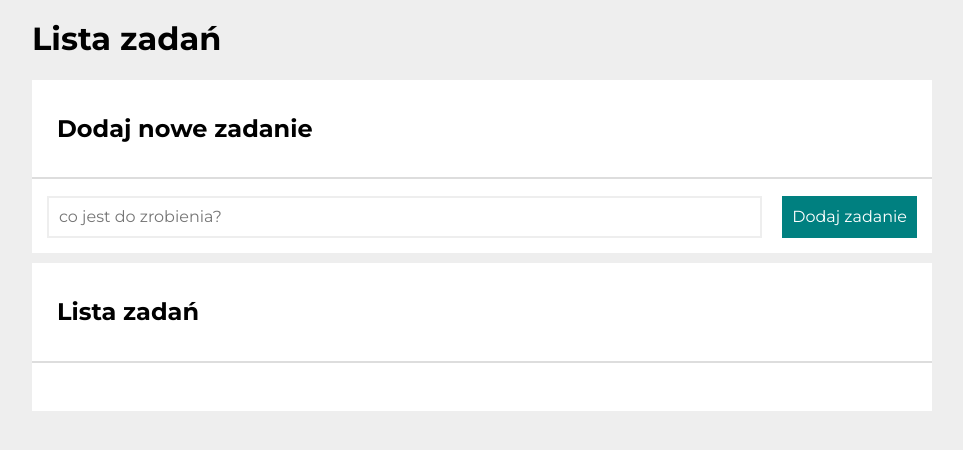
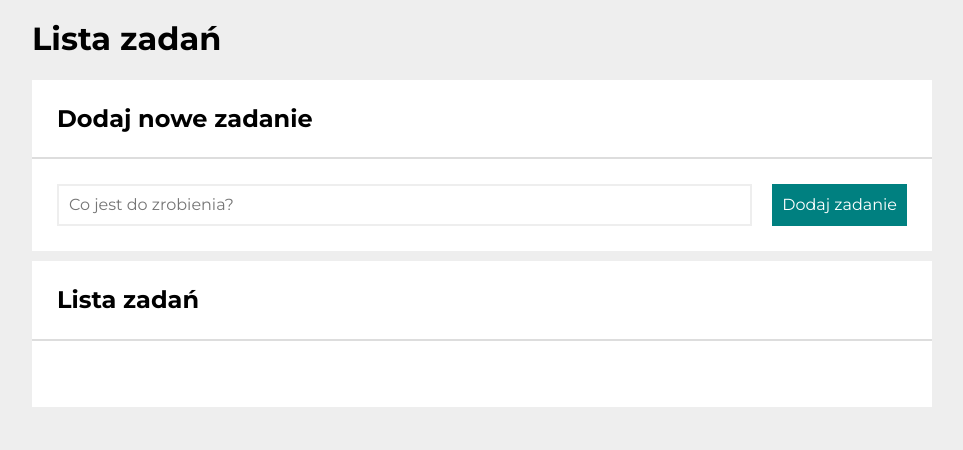
Before and after one commit to Patryk-Majchrzak/to-do_list, a plain HTML site: page index.html in a window 1280 px wide. Shown: the whole page, without its empty margins (158-1121 px from the left). Drawn offline with nearby package versions, Linux system fonts and the light colour scheme.

Commit message:
removing white space characters, changing placeholder in input, removing left padding from tasks list, changing padding & margin in section__header

```diff
--- a/css/section.css
+++ b/css/section.css
@@ -4,12 +4,15 @@
 }
 
 .section__header{
-    margin-bottom:2px;
     border-bottom: 2px solid #ddd;
-    padding: 15px;
+    padding: 5px;
     padding-left: 25px;
 }
 
 .section__body{
-    padding: 15px;
+    padding: 25px;
 }
+
+.section__body--withList{
+    padding-left: 0;
+}
--- a/index.html
+++ b/index.html
@@ -29,7 +29,7 @@
             </header>
             <div class="section__body">
                 <form class="form js-form">
-                    <input class="form__input js-input" placeholder="co jest do zrobienia?">
+                    <input class="form__input js-input" placeholder="Co jest do zrobienia?">
                     <button class="form__button">Dodaj zadanie</button>
                 </form>
             </div>
@@ -38,10 +38,8 @@
             <header class="section__header">
                 <h2>Lista zadań</h2>
             </header>
-            <div class="section__body">
-                <ul class="js-tasks">
-
-                </ul>
+            <div class="section__body section__body--withList">
+                <ul class="js-tasks"></ul>
             </div>
         </section>
     </div>
```
